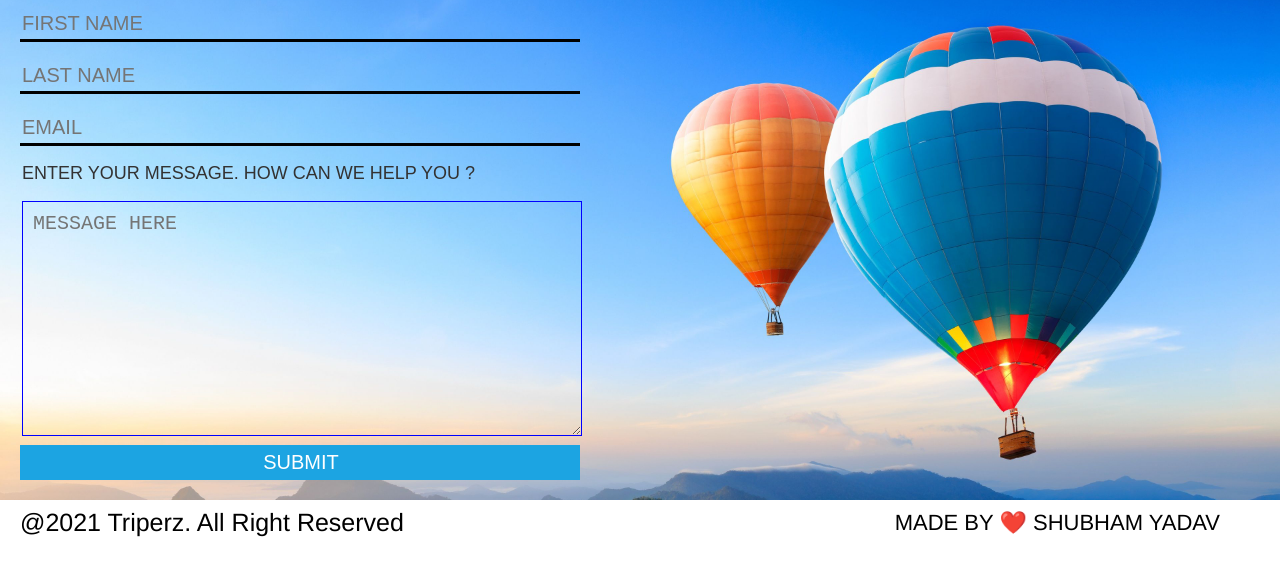
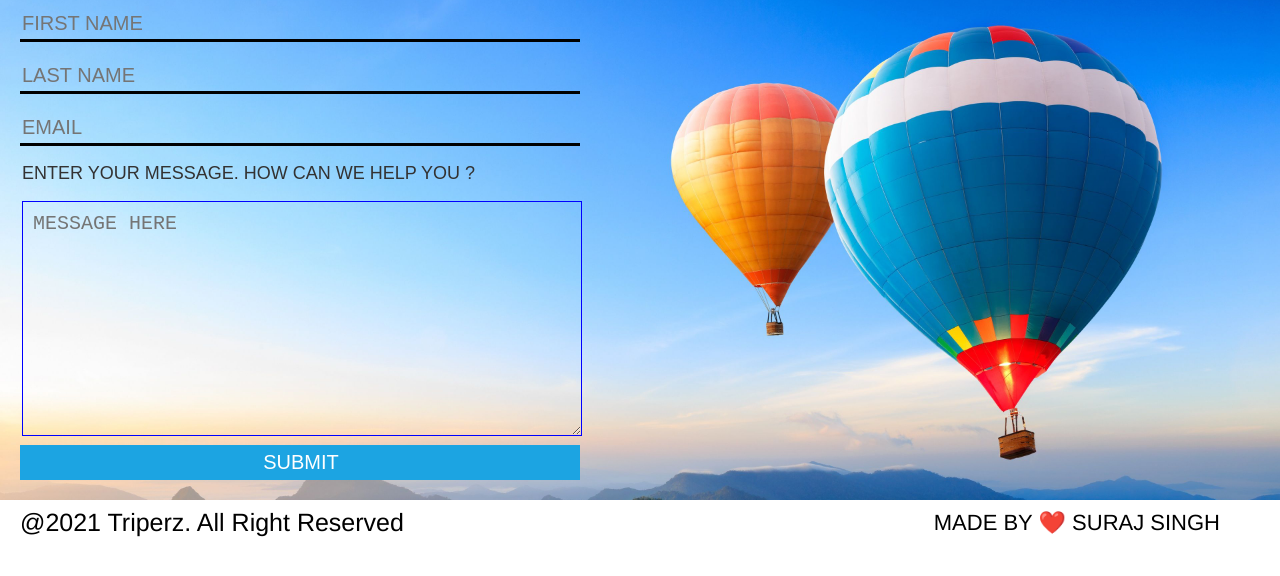
Before and after one commit to surajsinghgore/tripperz, a plain HTML site: page contact.html in a window 1280 px wide. Shown: the part 80-656 px from the top of the page. Drawn offline with Linux system fonts and the light colour scheme.

Commit message:
Update contact.html

```diff
--- a/contact.html
+++ b/contact.html
@@ -57,7 +57,7 @@
 
 
 <footer>
-  <span class="copy"> @2021 Triperz. All Right Reserved  </span>  <span class="person"> MADE BY ❤️ <span class="name">SHUBHAM YADAV</span></span>
+  <span class="copy"> @2021 Triperz. All Right Reserved  </span>  <span class="person"> MADE BY ❤️ <span class="name">SURAJ SINGH</span></span>
 </footer>
 
   <!-- javscript -->
```
